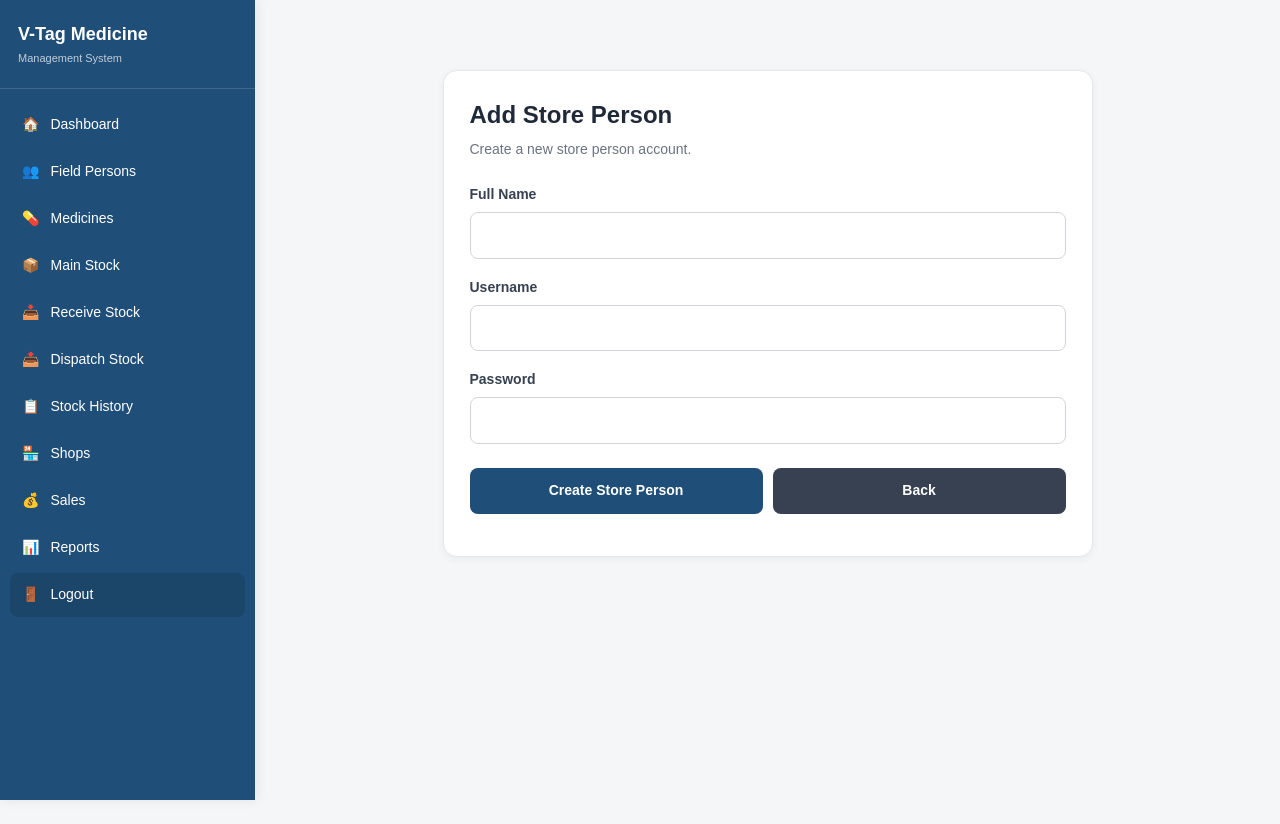
After one commit to FaizanChohan5/ngo-medicine-app, a Flask app: page /admin/store-persons/add in a window 1280 px wide. The commit adds this page. Run offline with Flask 3, Linux system fonts and the light colour scheme; the visitor is signed in with stand-in values (Sample User, id 1).

Commit message:
Add Store Person account management

```diff
--- a/app/routes/admin.py
+++ b/app/routes/admin.py
@@ -276,6 +276,113 @@ def add_field_person():
 
 # ============================================================
 # ALL SHOPS
+# ============================================================
+# ADD STORE PERSON
+# ============================================================
+
+@admin.route(
+    "/store-persons/add",
+    methods=["GET", "POST"]
+)
+@login_required
+def add_store_person():
+
+    if not admin_required():
+        return "Access Denied", 403
+
+    if request.method == "POST":
+
+        full_name = request.form.get(
+            "full_name",
+            ""
+        ).strip()
+
+        username = request.form.get(
+            "username",
+            ""
+        ).strip()
+
+        password = request.form.get(
+            "password",
+            ""
+        ).strip()
+
+        if not full_name:
+            flash("Full name is required.")
+            return redirect(
+                url_for("admin.add_store_person")
+            )
+
+        if not username:
+            flash("Username is required.")
+            return redirect(
+                url_for("admin.add_store_person")
+            )
+
+        if not password:
+            flash("Password is required.")
+            return redirect(
+                url_for("admin.add_store_person")
+            )
+
+        existing_user = User.query.filter_by(
+            username=username
+        ).first()
+
+        if existing_user:
+            flash(
+                "Username already exists. "
+                "Please choose another username."
+            )
+
+            return redirect(
+                url_for("admin.add_store_person")
+            )
+
+        try:
+
+            user = User(
+                username=username,
+                role="store",
+                full_name=full_name,
+                is_active=True
+            )
+
+            user.set_password(password)
+
+            db.session.add(user)
+            db.session.commit()
+
+            flash(
+                f"Store Person '{full_name}' "
+                "created successfully."
+            )
+
+            return redirect(
+                url_for("admin.dashboard")
+            )
+
+        except Exception as e:
+
+            db.session.rollback()
+
+            print(
+                "STORE PERSON CREATION ERROR:",
+                e
+            )
+
+            flash(
+                "Error creating Store Person. "
+                "Please check the server terminal."
+            )
+
+            return redirect(
+                url_for("admin.add_store_person")
+            )
+
+    return render_template(
+        "admin/add_store_person.html"
+    )
 # ============================================================
 
 @admin.route("/shops")
--- /dev/null
+++ b/app/templates/admin/add_store_person.html
@@ -0,0 +1,272 @@
+html
+{% extends "base.html" %}
+
+{% block title %}
+    Add Store Person
+{% endblock %}
+
+{% block head %}
+
+<style>
+
+    .form-page {
+        max-width: 650px;
+        margin: 0 auto;
+        padding: 20px 0;
+    }
+
+    .form-card {
+        background: #ffffff;
+        border: 1px solid #e5e7eb;
+        border-radius: 14px;
+        padding: 26px;
+        box-shadow: 0 2px 8px rgba(0, 0, 0, 0.05);
+    }
+
+    .form-header {
+        margin-bottom: 24px;
+    }
+
+    .form-header h1 {
+        margin: 0 0 6px;
+        font-size: 24px;
+        color: #1f2937;
+    }
+
+    .form-header p {
+        margin: 0;
+        color: #6b7280;
+        font-size: 14px;
+    }
+
+    .form-group {
+        margin-bottom: 18px;
+    }
+
+    .form-group label {
+        display: block;
+        margin-bottom: 7px;
+        font-weight: 600;
+        color: #374151;
+        font-size: 14px;
+    }
+
+    .form-group input {
+        width: 100%;
+        min-height: 46px;
+        padding: 11px 13px;
+
+        border: 1px solid #d1d5db;
+        border-radius: 8px;
+
+        background: #ffffff;
+
+        font-size: 15px;
+    }
+
+    .form-group input:focus {
+        outline: none;
+        border-color: #1f4e78;
+        box-shadow: 0 0 0 3px rgba(31, 78, 120, 0.10);
+    }
+
+    .form-actions {
+        display: grid;
+        grid-template-columns: 1fr 1fr;
+        gap: 10px;
+        margin-top: 24px;
+    }
+
+    .form-button {
+        min-height: 46px;
+
+        display: inline-flex;
+        align-items: center;
+        justify-content: center;
+
+        border: none;
+        border-radius: 8px;
+
+        background: #1f4e78;
+        color: white;
+
+        text-decoration: none;
+
+        font-size: 14px;
+        font-weight: 600;
+
+        cursor: pointer;
+    }
+
+    .form-button:hover {
+        background: #173a5c;
+    }
+
+    .form-button.secondary {
+        background: #374151;
+    }
+
+    .form-button.secondary:hover {
+        background: #1f2937;
+    }
+
+    .form-message {
+        padding: 12px 14px;
+        margin-bottom: 18px;
+
+        border-radius: 8px;
+
+        background: #dcfce7;
+        color: #166534;
+
+        font-size: 14px;
+    }
+
+    @media (max-width: 600px) {
+
+        .form-page {
+            padding: 10px 0;
+        }
+
+        .form-card {
+            padding: 20px;
+            border-radius: 10px;
+        }
+
+        .form-header h1 {
+            font-size: 21px;
+        }
+
+        .form-actions {
+            grid-template-columns: 1fr;
+        }
+
+    }
+
+</style>
+
+{% endblock %}
+
+
+{% block content %}
+
+<div class="form-page">
+
+    <div class="form-card">
+
+        <!-- HEADER -->
+
+        <div class="form-header">
+
+            <h1>
+                Add Store Person
+            </h1>
+
+            <p>
+                Create a new store person account.
+            </p>
+
+        </div>
+
+
+        <!-- FLASH MESSAGES -->
+
+        {% with messages = get_flashed_messages() %}
+
+            {% if messages %}
+
+                {% for message in messages %}
+
+                    <div class="form-message">
+                        {{ message }}
+                    </div>
+
+                {% endfor %}
+
+            {% endif %}
+
+        {% endwith %}
+
+
+        <!-- FORM -->
+
+        <form method="POST">
+
+            <div class="form-group">
+
+                <label for="full_name">
+                    Full Name
+                </label>
+
+                <input
+                    type="text"
+                    id="full_name"
+                    name="full_name"
+                    autocomplete="name"
+                    required
+                >
+
+            </div>
+
+
+            <div class="form-group">
+
+                <label for="username">
+                    Username
+                </label>
+
+                <input
+                    type="text"
+                    id="username"
+                    name="username"
+                    autocomplete="username"
+                    required
+                >
+
+            </div>
+
+
+            <div class="form-group">
+
+                <label for="password">
+                    Password
+                </label>
+
+                <input
+                    type="password"
+                    id="password"
+                    name="password"
+                    autocomplete="new-password"
+                    required
+                >
+
+            </div>
+
+
+            <!-- ACTIONS -->
+
+            <div class="form-actions">
+
+                <button
+                    type="submit"
+                    class="form-button"
+                >
+                    Create Store Person
+                </button>
+
+                <a
+                    class="form-button secondary"
+                    href="{{ url_for('admin.dashboard') }}"
+                >
+                    Back
+                </a>
+
+            </div>
+
+        </form>
+
+    </div>
+
+</div>
+
+{% endblock %}
--- a/app/templates/admin/dashboard.html
+++ b/app/templates/admin/dashboard.html
@@ -738,6 +738,12 @@
                 + Add Field Person
             </a>
 
+            <a
+    class="quick-action success"
+    href="{{ url_for('admin.add_store_person') }}"
+>
+    + Add Store Person
+</a>
 
             <a
                 class="quick-action success"
```
